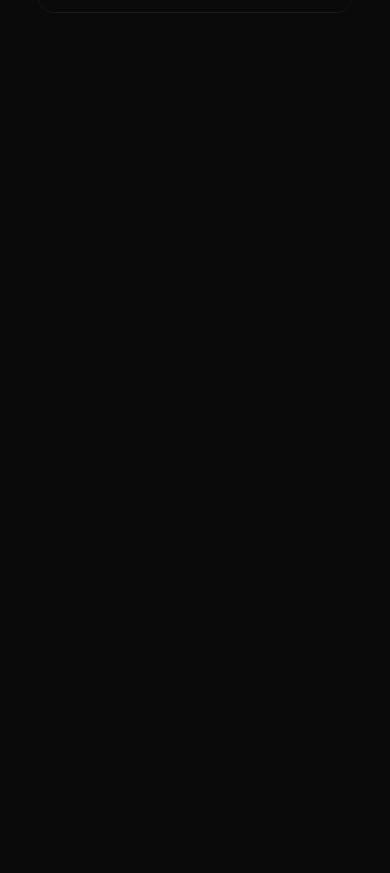
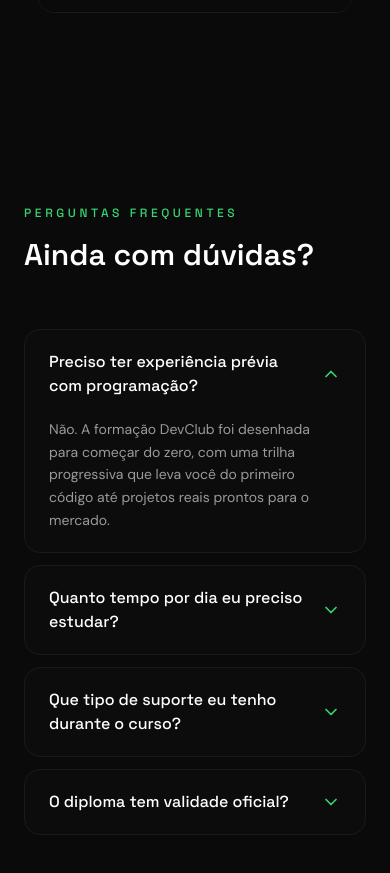
Before and after one commit to marcoviniciusmx/pagina-devclub, a Next.js app: page / in a window 390 px wide. Shown: the part 6070-6943 px from the top of the page. Before the commit the page ends 6179 px from the top, so only its background shows below. Built offline with nearby package versions, Linux system fonts and the light colour scheme.

Commit message:
feat: add interactive faq accordion
Single-open accordion covering prerequisites, study routine, mentoria
support and MEC diploma issuance, with proper aria-expanded/aria-controls
wiring and a Framer Motion height/opacity transition per panel.

```diff
--- a/src/app/page.tsx
+++ b/src/app/page.tsx
@@ -4,6 +4,7 @@ import { BentoGrid } from "@/components/sections/BentoGrid";
 import { Formacao } from "@/components/sections/Formacao";
 import { Mentoria } from "@/components/sections/Mentoria";
 import { Depoimentos } from "@/components/sections/Depoimentos";
+import { Faq } from "@/components/sections/Faq";
 
 export default function Home() {
   return (
@@ -14,6 +15,7 @@ export default function Home() {
       <Formacao />
       <Mentoria />
       <Depoimentos />
+      <Faq />
     </main>
   );
 }
--- /dev/null
+++ b/src/components/sections/Faq.tsx
@@ -0,0 +1,79 @@
+"use client";
+
+import { useState } from "react";
+import { AnimatePresence, motion } from "framer-motion";
+import { ChevronDown } from "lucide-react";
+import { cn } from "@/lib/utils";
+import { faqItems } from "@/lib/data";
+
+export function Faq() {
+  const [openIndex, setOpenIndex] = useState<number | null>(0);
+
+  return (
+    <section className="relative mx-auto max-w-3xl px-6 py-24 sm:py-32">
+      <div className="mb-14 max-w-2xl">
+        <p className="mb-4 font-heading text-xs font-medium uppercase tracking-[0.3em] text-accent">
+          Perguntas Frequentes
+        </p>
+        <h2 className="font-heading text-3xl font-semibold text-foreground sm:text-4xl">
+          Ainda com dúvidas?
+        </h2>
+      </div>
+
+      <div className="flex flex-col gap-3">
+        {faqItems.map((item, index) => {
+          const isOpen = index === openIndex;
+          const panelId = `faq-panel-${index}`;
+          const buttonId = `faq-button-${index}`;
+
+          return (
+            <div
+              key={item.question}
+              className="overflow-hidden rounded-2xl border border-border bg-surface/40"
+            >
+              <h3>
+                <button
+                  id={buttonId}
+                  type="button"
+                  aria-expanded={isOpen}
+                  aria-controls={panelId}
+                  onClick={() => setOpenIndex(isOpen ? null : index)}
+                  className="flex w-full cursor-pointer items-center justify-between gap-4 px-6 py-5 text-left"
+                >
+                  <span className="font-heading text-base font-medium text-foreground sm:text-lg">
+                    {item.question}
+                  </span>
+                  <ChevronDown
+                    aria-hidden="true"
+                    className={cn(
+                      "h-5 w-5 shrink-0 text-accent transition-transform duration-300",
+                      isOpen && "rotate-180",
+                    )}
+                  />
+                </button>
+              </h3>
+              <AnimatePresence initial={false}>
+                {isOpen && (
+                  <motion.div
+                    id={panelId}
+                    role="region"
+                    aria-labelledby={buttonId}
+                    initial={{ height: 0, opacity: 0 }}
+                    animate={{ height: "auto", opacity: 1 }}
+                    exit={{ height: 0, opacity: 0 }}
+                    transition={{ duration: 0.3, ease: "easeOut" }}
+                    className="overflow-hidden"
+                  >
+                    <p className="px-6 pb-5 text-sm leading-relaxed text-muted-foreground">
+                      {item.answer}
+                    </p>
+                  </motion.div>
+                )}
+              </AnimatePresence>
+            </div>
+          );
+        })}
+      </div>
+    </section>
+  );
+}
```
